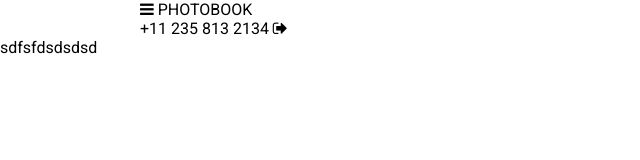
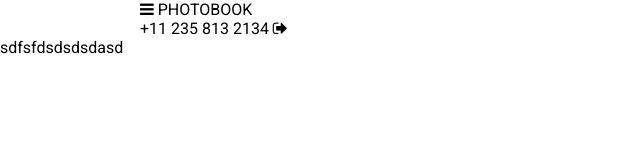
Before and after one commit to oleg-fit/Photobook__Less__Gulp, a website: page public/index.html in a window 1280 px wide. Shown: the full height of the page, 0-640 px from the left. Drawn offline with Linux system fonts and the light colour scheme.

Commit message:
Тест

```diff
--- a/public/index.html
+++ b/public/index.html
@@ -25,7 +25,7 @@
     </nav>
 </div>
 
-sdfsfdsdsdsd
+sdfsfdsdsdsdasd
 
 </body>
 </html>
```
